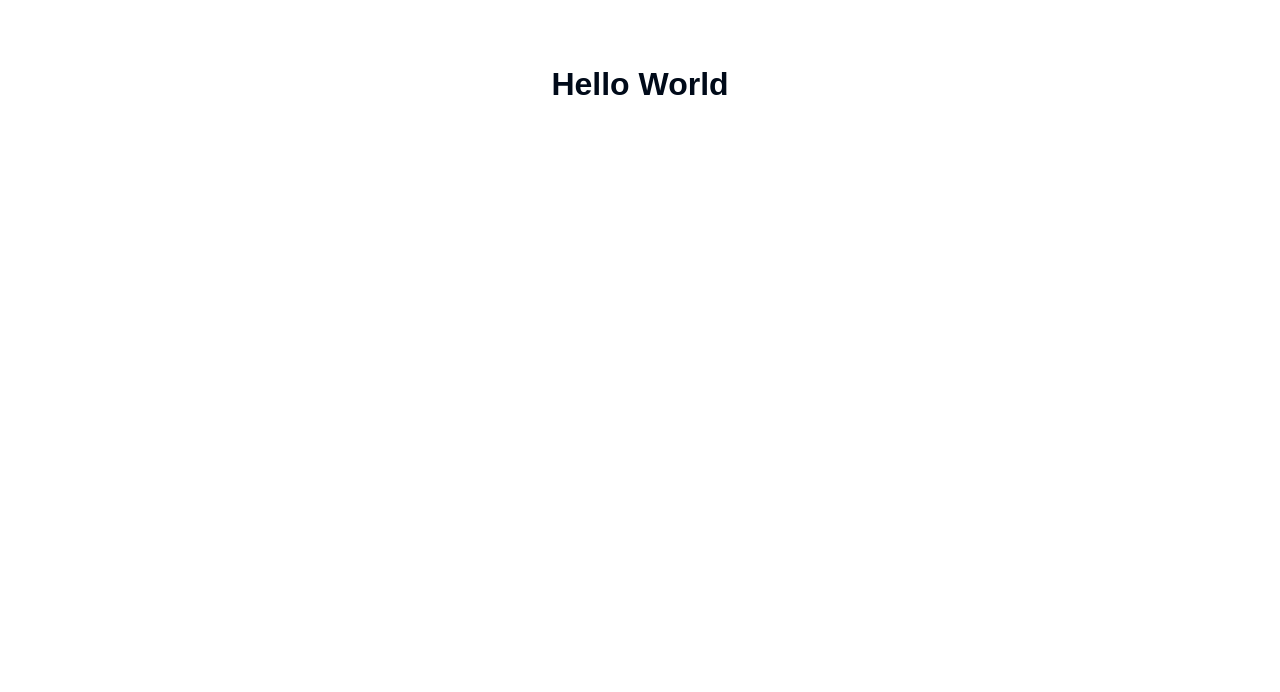
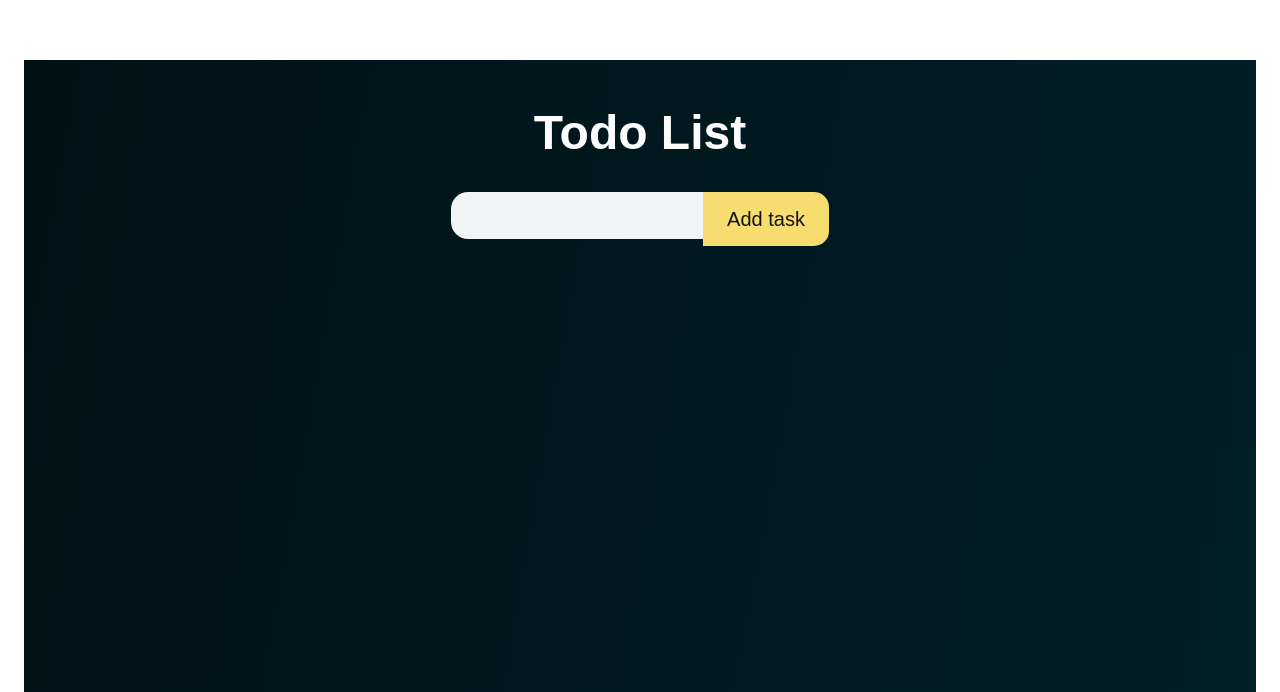
Before and after one commit to Rishisingh96/React-Js-App, a React (Vite) app: page / in a window 1280 px wide. Shown: the part 108-800 px from the top of the page. Built offline with nearby package versions, Linux system fonts and the light colour scheme.

Commit message:
Todo App Make

```diff
--- a/src/App.jsx
+++ b/src/App.jsx
@@ -28,8 +28,8 @@ export const App = () => {
         {/* <State /> */}
         {/* <DeriveState /> */}
         {/* <ToggleSwitch /> */}
-        {/* <Todo /> */}
-        <Index />
+        <Todo />
+        {/* <Index /> */}
       </section>
   );
 };
--- a/src/components/projects/Todo/Todo.css
+++ b/src/components/projects/Todo/Todo.css
@@ -12,7 +12,7 @@
   min-height: 100vh;
   padding-top: 3%;
   background-image: linear-gradient(100deg, #001214, #001f29);
-    color: black;
+  color: rgb(19, 18, 18);
   transition: 0.3s linear;
   overflow: hidden;
 }
@@ -124,7 +124,8 @@
 .todo-item {
   margin: 2.4rem;
   /*word-wrap: break-word;
-      */ /*flex-wrap: wrap;
+    */
+  /*flex-wrap: wrap;
     */
   font-size: 20px;
   color: #1c2833;
@@ -139,7 +140,8 @@
   justify-content: start;
   gap: 1.6rem;
   /*align-items: center;
-      */ /*wrapsthelinks*/
+    */
+  /*wrapsthelinks*/
   overflow-wrap: anywhere;
 }
 
--- a/src/components/projects/Todo/Todo.jsx
+++ b/src/components/projects/Todo/Todo.jsx
@@ -1,4 +1,7 @@
 import { useState } from "react";
+import { IoMdCheckmarkCircle } from "react-icons/io";
+import { MdDeleteForever } from "react-icons/md";
+
 import "./Todo.css";
 export const Todo = () =>{
     const [inputValue, setInputValue] = useState("");
@@ -12,31 +15,41 @@ export const Todo = () =>{
     const handleFormSubmit = (event) =>{
         event.preventDefault(event);
 
+        // Prevent form submission if input is empty
+        // This is to avoid adding empty tasks
         if(!inputValue) return;
 
+        // Check if the task already exists
         if(task.includes(inputValue)) {
             setInputValue("");
             return;
         }
 
+        // Add the new task to the list
+        // Using the previous state to ensure we are not overwriting the current state
         setTask((prevTask) => [...prevTask, inputValue]);
         // setTask((prev) => console.log(prev));
 
+        // Clear the input field after adding the task
+        // This is to reset the input field after adding a task
         setInputValue("");
     };
 
     return (
+        // Using a section tag to wrap the todo list
         <section className="todo-container">
             <header>
                 <h1>Todo List</h1>
             </header>
 
+            {/* Form section for adding new tasks */}
             <section className="form">
                 <form onSubmit={handleFormSubmit}>
                     <div>
                         <input type="text" className="todo-input"
                         autoComplete="off"
                         value={inputValue}
+                        // first function is used to prevent the default form submission behavior
                         onChange={(event) => handleInputChange(event.target.value)}
                         />
                     </div>
@@ -46,15 +59,18 @@ export const Todo = () =>{
                 </form>
             </section>
 
+            {/* Section to display the list of tasks */}
             <section className="myUnOrdList">
                 <ul>
                     {task.map((curTask, index) =>{
                         return(
-                            <li key={index}>
+                            <li key={index} className="todo-item">
                                 <span>{curTask}</span>
-                                <button>
+                                <button className="check-btn">
+                                    <IoMdCheckmarkCircle />
                                 </button>
-                                <button>
+                                <button className="delete-btn">
+                                    <MdDeleteForever />
                                 </button>
                         </li>
                         )
@@ -63,4 +79,4 @@ export const Todo = () =>{
             </section>
         </section>
     );
-}
+};
```
Lines whose indentation alone changed are shown as unchanged.
